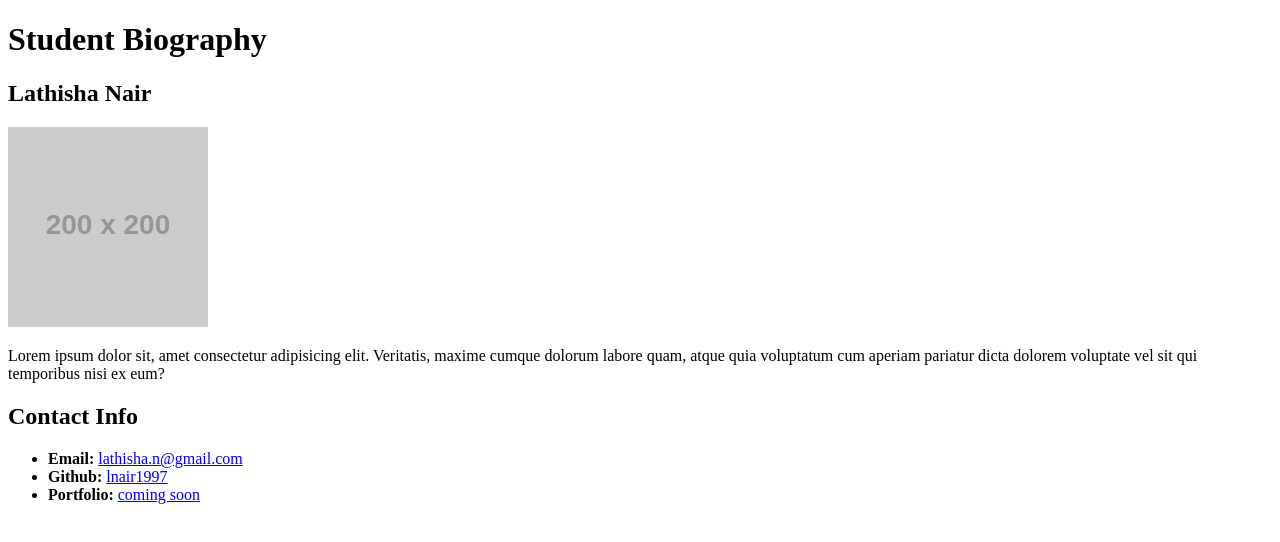
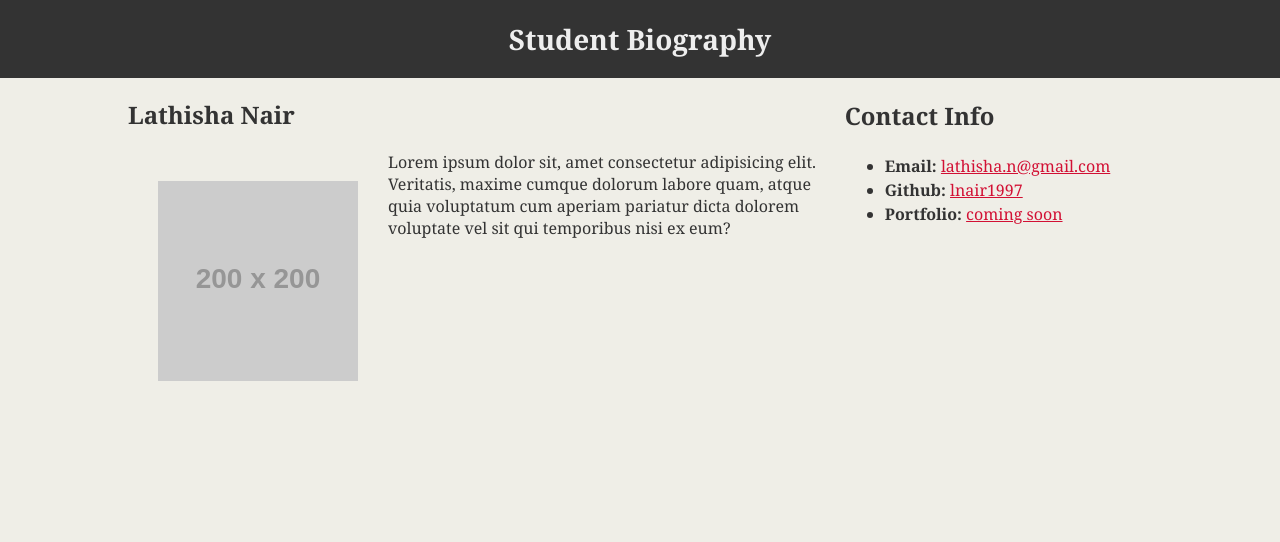
Before and after one commit to lnair1997/Activity4, a plain HTML site: page index.html in a window 1280 px wide. Drawn offline with Linux system fonts and the light colour scheme; placeholder pictures from the web are drawn by us.

Commit message:
Created CSS

```diff
--- a/Activity6CSS/style.css
+++ b/Activity6CSS/style.css
@@ -0,0 +1,52 @@
+body {
+    background-color: #efeee7;
+    font-family: Georgia, 'Times New Roman', Times, serif;
+    color: #333333;
+    margin: 0;
+    padding: 0;
+}
+
+header {
+    background-color: #333333;
+}
+
+h1 {
+    color: #eee;
+    font-size: 28px;
+    padding: 20px 0;
+    margin: 0;
+    text-align: center;
+}
+
+h2 {
+    font-size: 24px;
+}
+
+.container {
+    margin: 0 auto;
+    width: 1024px;
+}
+
+#main-bio,
+#contact-info,
+#bio-image {
+    float: left;
+}
+
+#bio-image {
+    width: 200px;
+    margin: 30px;
+}
+
+#main-bio {
+    width: 70%;
+}
+
+#contact-info {
+    width: 30%;
+    line-height: 1.5;
+}
+
+a {
+    color: #d21034;
+}
--- a/index.html
+++ b/index.html
@@ -10,14 +10,16 @@
 </head>
 
 <body>
-    <h1>Student Biography</h1>
+    <header>
+        <h1> Student Biography </h1>
+    </header>
 
     <div class="container">
         <section id="main-bio">
 
             <h2>Lathisha Nair</h2>
 
-            <img id ="bio-image" src="https://via.placeholder.com/200" alt="blank img placeholder">
+            <img id="bio-image" src="https://via.placeholder.com/200" alt="blank img placeholder">
 
             <p> Lorem ipsum dolor sit, amet consectetur adipisicing elit. Veritatis, maxime cumque dolorum labore quam,
                 atque
```
